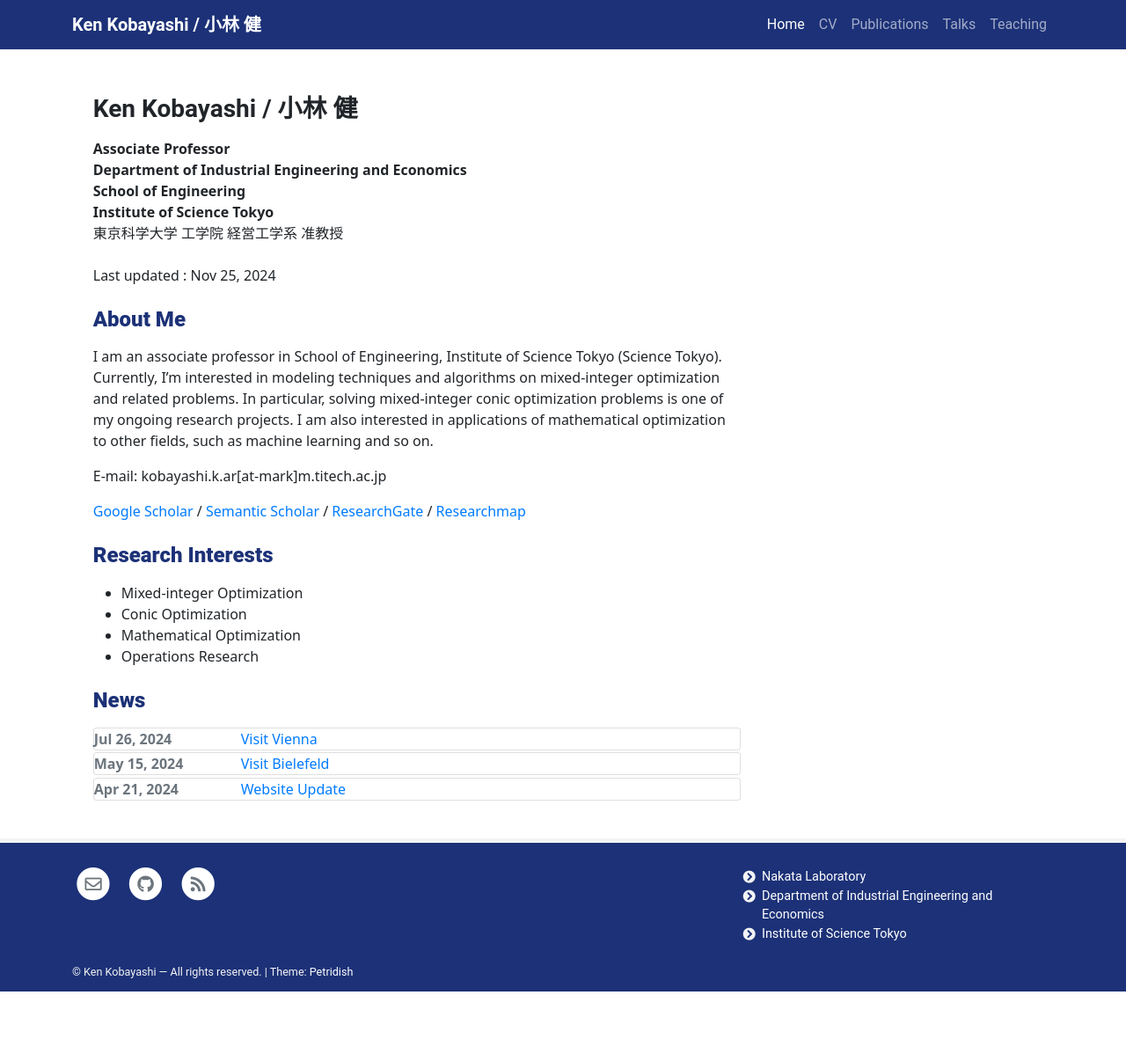
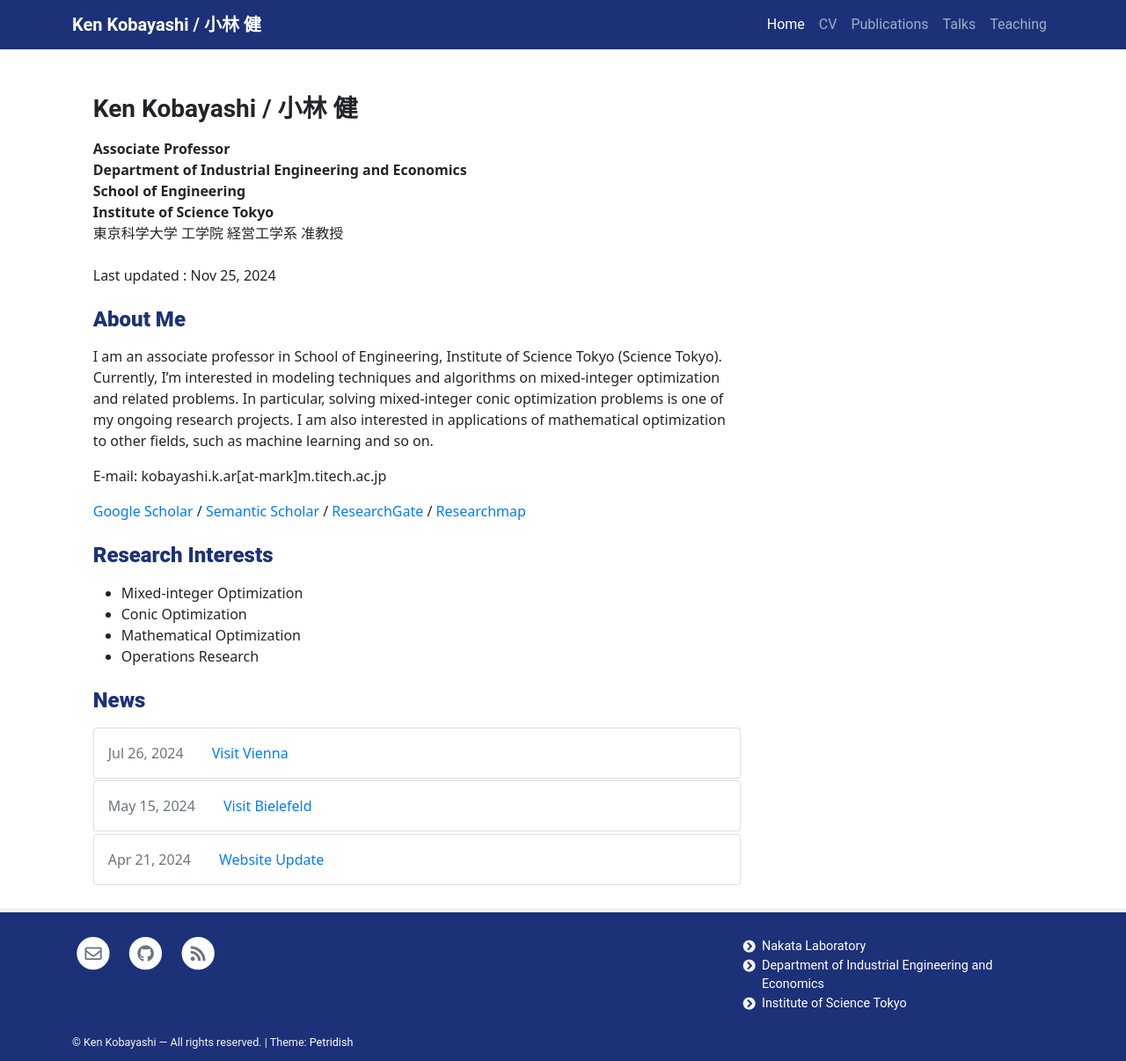
Before and after one commit to KenKoba2119/KenKoba2119.github.io, a Jekyll site: the page built from pages/home.md, in a window 1280 px wide. Shown: the whole page at 88% size. Built offline with Jekyll 4.4.1, drawn with Linux system fonts in a browser that asks for light colours; before the commit the page ends 1127 px from its top, so only the background shows below that.

Commit message:
Update _card.scss

```diff
--- a/_sass/bootstrap/_card.scss
+++ b/_sass/bootstrap/_card.scss
@@ -46,43 +46,22 @@
 .card-body {
   // Enable `flex-grow: 1` for decks and groups so that card blocks take up
   // as much space as possible, ensuring footers are aligned to the bottom.
-  //flex: 1 1 auto;
-  display: flex;
-  padding: 0 0; //$card-spacer-y $card-spacer-x;
+  flex: 1 1 auto;
+  padding: $card-spacer-y $card-spacer-x;
   color: $card-color;
-  margin-top: 0;
 }
 
 .card-title {
-  order: 2; // タイトルを後に表示
-  font-size: 12pt!important; // サブタイトルのフォントサイズを小さく設定
-  margin-left: $card-spacer-x; // タイトルとサブタイトルの間に余白を設ける
-  flex: none; // タイトルがコンテンツの幅に基づいてサイズを決定
-  white-space: nowrap; // タイトルを1行で表示（折り返しなし）
+  margin-bottom: $card-title-spacer-y;
 }
 
 .card-subtitle {
-  order: 1; // サブタイトルを先に表示
-  font-size: 12pt!important; // サブタイトルのフォントサイズを小さく設定
-  flex: none;
-  font-weight: bold; // サブタイトル太字
-  white-space: nowrap; // サブタイトルを1行で表示（折り返しなし）
-  margin-right: $card-spacer-x; // タイトルとサブタイトルの間に余白を設ける
-  margin-top: 0; // マージンの調整
-  margin-bottom: 0; // マージンの調整
-  min-width: 135px; // ここで幅の下限を設定（必要な幅に調整）
+  margin-top: -$card-title-spacer-y * .5;
+  margin-bottom: 0;
 }
-//.card-title {
-//  margin-bottom: $card-title-spacer-y;
-//}
-
-//.card-subtitle {
-//  margin-top: -$card-title-spacer-y * .5;
-//  margin-bottom: 0;
-//}
 
 .card-text:last-child {
-  margin-bottom: 1rem;
+  margin-bottom: 0;
 }
 
 .card-link {
```
